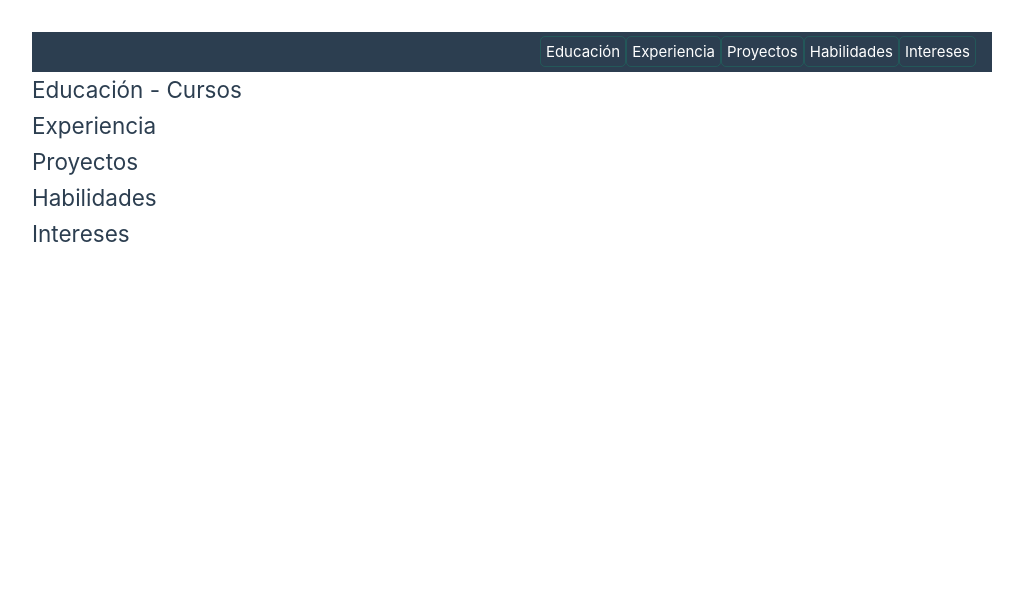
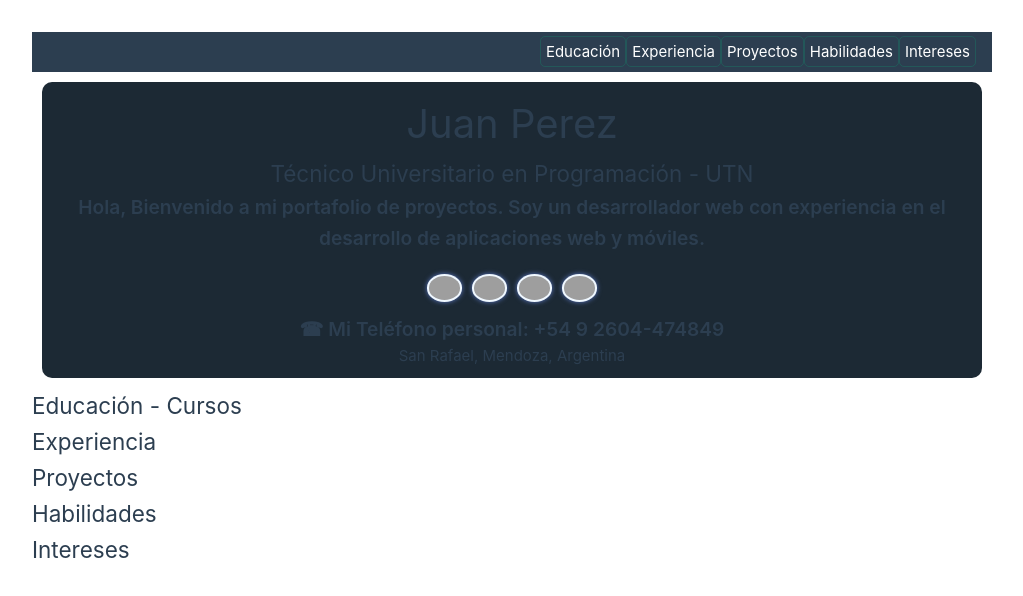
Before and after one commit to Serrix06/PortafolioPersonal, a Vue app: page / in a window 1280 px wide. Shown: the top 596 px of the page, without its empty margins (128-1151 px from the left). Built offline with nearby package versions, Linux system fonts and the light colour scheme; grey boxes are pictures that could not be loaded.

Commit message:
componente datos personales

```diff
--- a/src/App.vue
+++ b/src/App.vue
@@ -1,12 +1,14 @@
 <script setup>
 import NavBar from './components/NavBar.vue';
+import DatosPersonales from './components/DatosPersonales.vue';
 </script>
 
 <template>
     <header>
         <!--Barra de Navegacion-->
         <NavBar />
-
+        <!--Componente Datos Personales-->
+        <DatosPersonales />
     </header>
     <main>
         <section id="educacion"><h2>Educación - Cursos</h2></section>
--- /dev/null
+++ b/src/components/DatosPersonales.vue
@@ -0,0 +1,79 @@
+<script setup>
+const title = 'Juan Perez';
+const descripcion = 'Técnico Universitario en Programación - UTN';
+const residencia = 'San Rafael, Mendoza, Argentina';
+const presentacion = 'Hola, Bienvenido a mi portafolio de proyectos. Soy un desarrollador web con experiencia en el desarrollo de aplicaciones web y móviles.';
+const redesSociales = [
+  { id: 1, name: 'linkedin', src: '/src/assets/linkedin_icon.svg', url: 'https://www.linkedin.com/in/jose-perez/' },
+  { id: 2, name: 'Instagram', src: '/src/assets/instagram_icon.svg', url: 'https://www.instagram.com/joseperez/' },
+  { id: 3, name: 'github', src: '/src/assets/github_icon.svg', url: '' },
+  { id: 4, name: 'curriculum', src: '/src/assets/cv_resume_icon.svg', url: '' },
+];
+const telefono = '+54 9 2604-474849';
+</script>
+
+<template>
+<section class="datos-personales">
+    <div class="card">
+      <h1>{{ title }}</h1>
+      <h2>{{ descripcion }}</h2>
+      <p>{{ presentacion }}</p>
+      <ul class="container-lista">
+        <li v-for="red in redesSociales" :key="red.id">
+          <a :href="red.url"><img class="icon-redsocial" :src="red.src" width="35rem" :alt="red.name"></a>
+        </li>
+      </ul>
+      <h3>☎ Mi Teléfono personal: {{ telefono }}</h3>
+      <h4>{{ residencia }}</h4>
+    </div>
+  </section>
+</template>
+
+<style scoped>
+h1 {
+  font-size: 2.5rem;
+}
+
+p {
+  font-size: 1.2rem;
+  font-weight: 600;
+  margin-bottom: 1rem;
+}
+
+.card {
+  background-color: rgb(28, 41, 52);
+  border-radius: 10px;
+  padding: 10px;
+  margin: 10px;
+  text-align: center;
+}
+
+.container-lista {
+  display: flex;
+  justify-content: center;
+  list-style: none;
+  padding: 0;
+  margin: 0;
+  text-align: center;
+}
+
+.icon-redsocial {
+  align-items: center;
+  background-color: aliceblue;
+  border-radius: 50%;
+  padding: 2px;
+  margin: 5px;
+  box-shadow: 0 0 5px rgba(95, 124, 205, 0.934);
+}
+
+.icon-redsocial:hover {
+  background-color: rgb(28, 41, 52);
+  box-shadow: 0 0 5px rgba(251, 249, 249, 0.934);
+}
+
+h3 {
+  font-size: 1.2rem;
+  font-weight: 600;
+}
+
+</style>
```
